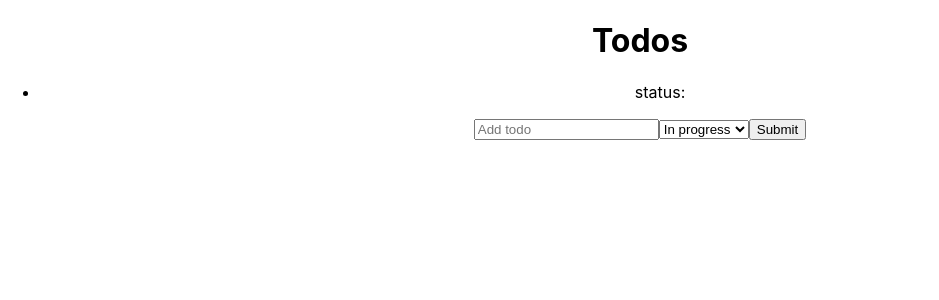
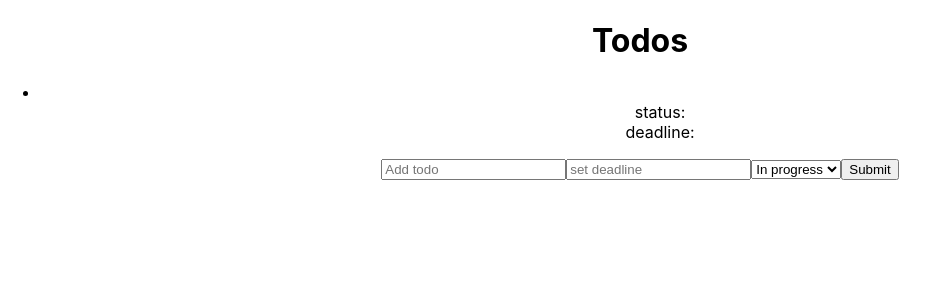
Before and after one commit to AzimovParviz/test-assignment, a React (Create React App) app: page / in a window 1280 px wide. Shown: the top 300 px of the page, without its empty margins (0-939 px from the left). Built offline with nearby package versions, Linux system fonts and the light colour scheme.

Commit message:
can now add deadlines
Signed-off-by: Parviz Azimov <parviz.azimov@student.lamk.fi>

```diff
--- a/src/components/modal.js
+++ b/src/components/modal.js
@@ -2,8 +2,9 @@ import React, {useState, useEffect} from "react";
 import TodoList from "./todolist.js";
 
 const Modal = () => {
-    const [todos, addTodos] = useState([{title: '',status:''}]);
+    const [todos, addTodos] = useState([{title: '',status:'', deadline:''}]);
     const [status, setStatus] = useState("In Progress");
+    const [deadline, setDeadline] = useState("");
     const [todoInput, setToDoInput]  = useState("");
     async function getTodo() {
     }
@@ -13,7 +14,8 @@ const Modal = () => {
         addTodos(todos.concat(
             {
                 title: todoInput,
-                status: status
+                status: status,
+                deadline: deadline
             }
         ));
         setToDoInput("");
@@ -34,6 +36,12 @@ const Modal = () => {
               value={todoInput}
               onChange={event => setToDoInput(event.target.value)}
             />
+            <input
+              type="text"
+              placeholder="set deadline"
+              value={deadline}
+              onChange={e => setDeadline(e.target.value)}
+            />
             <select value={status} onChange={handleStatusChange}>
               <option value="Done">Done</option>
               <option value="Not Started">Not Started</option>
--- a/src/components/todolist.js
+++ b/src/components/todolist.js
@@ -1,10 +1,10 @@
 import React from "react";
 
-const Todo = props => <li>{props.todo} status: {props.status}</li>;
+const Todo = props => <li>{props.todo} <br/> status: {props.status} <br/> deadline: {props.deadline}</li>;
 const TodoList = props => (
   <ul>
     {props.todos.map(todo => (
-	<Todo todo={todo.title} key={todo.title} status={todo.status}/>
+	<Todo todo={todo.title} key={todo.title} status={todo.status} deadline={todo.deadline}/>
     ))}
   </ul>
 );
```
